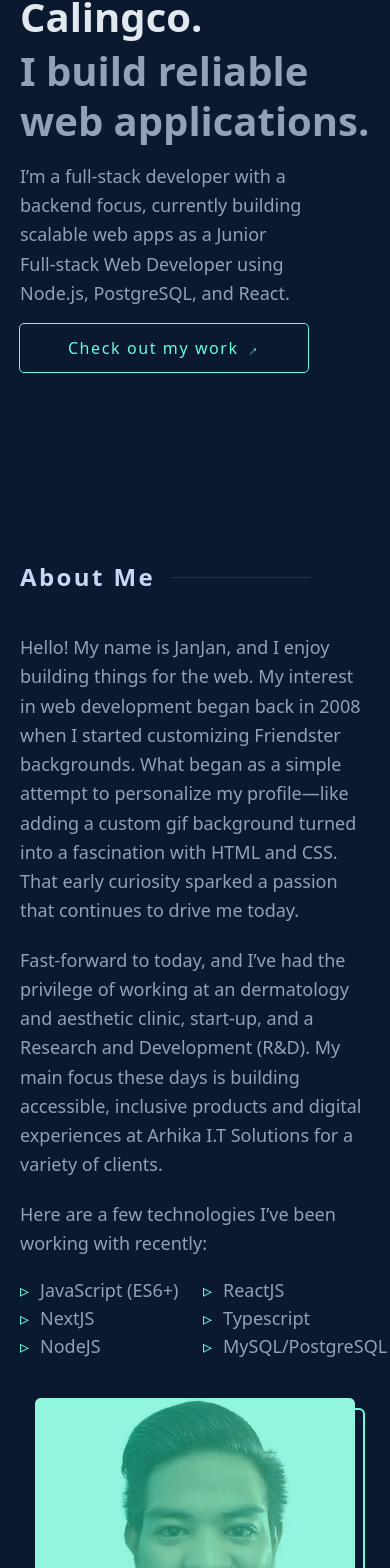
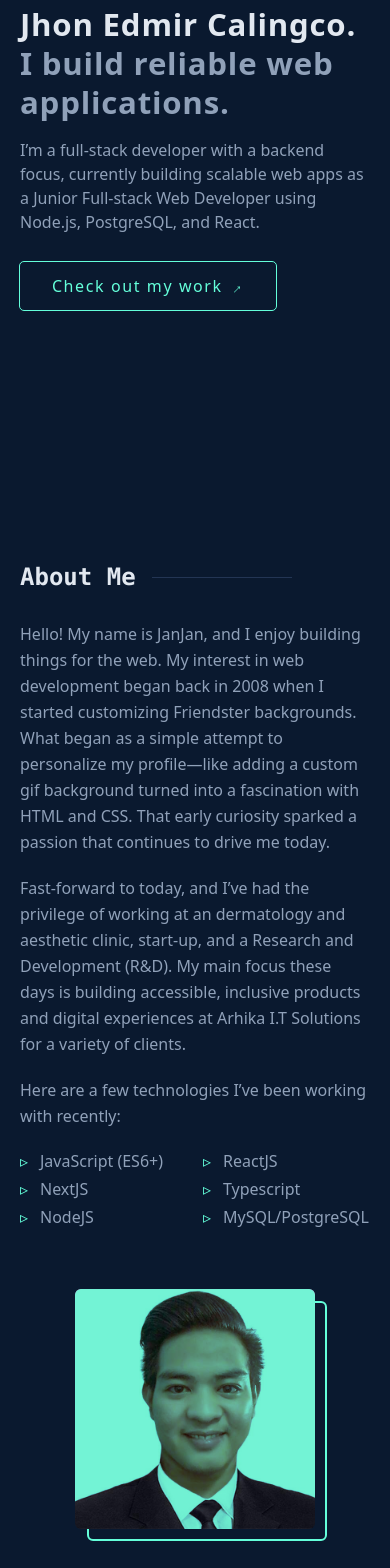
Before and after one commit to Calingcooo/my-portfolio-v2, a Next.js app: page / in a window 390 px wide. Shown: the part 323-1891 px from the top of the page. Built offline with nearby package versions, Linux system fonts and the light colour scheme.

Commit message:
Fixed responsive

```diff
--- a/src/app/components/CareerHighlights/CareerContent.tsx
+++ b/src/app/components/CareerHighlights/CareerContent.tsx
@@ -8,7 +8,7 @@ interface CareerContentProps {
 
 const CareerContent = ({ career }: CareerContentProps) => {
   return (
-    <div className="mt-5 md:mt-0 md:ml-10 md:px-2 py-1 min-h-[500px] w-full">
+    <div className="mt-5 md:mt-0 md:ml-3 md:px-2 min-h-[500px] w-full">
       <motion.div
         initial={{ opacity: 0 }}
         animate={{ opacity: 2 }}
@@ -16,16 +16,16 @@ const CareerContent = ({ career }: CareerContentProps) => {
         key={career.id}
       >
         <h2 className="mb-1">
-          <span className="text-[#ccd6f6] text-2xl font-bold ">{career.role}</span>
+          <span className="text-[#ccd6f6] text-xl font-bold ">{career.role}</span>
         </h2>
-        <p className="text-sm text-slate-400 mb-6">{career.period}</p>
+        <p className="text-xs text-slate-400 mb-6">{career.period}</p>
 
         <ul>
           {career.responsibilities.map((item, index) => (
             <li
               key={index}
-              className="relative text-md leading-6 mb-2 pl-5 text-slate-400 before:content-['▹'] before:absolute before:left-0
-                before:text-[#64ffda] text-balance"
+              className="relative text-xs leading-6 mb-2 pl-5 text-slate-400 before:content-['▹'] before:absolute before:left-0
+                before:text-[#64ffda] text-wrap"
             >
               {item}
             </li>
--- a/src/app/components/Header.tsx
+++ b/src/app/components/Header.tsx
@@ -33,7 +33,7 @@ const Header = () => {
 
   return (
     <div
-      className={`fixed top-0 left-0 h-20 z-50 w-full flex justify-between items-center px-5 py-2
+      className={`fixed top-0 left-0 h-24 z-50 w-full flex justify-between items-center px-5 lg:px-16
       ${
         isScrolled
           ? "backdrop-blur-[10px] dark:bg-[#0a192f]/80 bg-[#f4f4f4b3]"
--- a/src/app/components/Navigation/MobileNav.tsx
+++ b/src/app/components/Navigation/MobileNav.tsx
@@ -43,7 +43,7 @@ const MobileNav = ({ navItems }: MobileNavProps) => {
 
       {isOpen && (
         <div
-          className="fixed min-h-svh w-full inset-0 bg-[#112240]/50 z-40"
+          className="fixed min-h-svh w-full inset-0 bg-black/80 z-40"
           onClick={() => setIsOpen(false)}
           aria-hidden="true"
         ></div>
--- a/src/app/components/SectionHeader.tsx
+++ b/src/app/components/SectionHeader.tsx
@@ -6,8 +6,8 @@ interface SectionHeaderProps {
 
 const SectionHeader = ({ title }: SectionHeaderProps) => {
   return (
-    <div className="flex items-center gap-4 mb-10">
-      <h1 className="whitespace-nowrap text-[#ccd6f6] text-2xl md:text-3xl tracking-widest font-bold capitalize">
+    <div className="flex items-center gap-4 mb-7 lg:mb-9">
+      <h1 className="whitespace-nowrap font-mono text-slate-200 text-2xl font-bold capitalize">
         { title }
       </h1>
       <div className="w-[40%] h-px bg-[#233554]" />
--- a/src/app/components/sections/About.tsx
+++ b/src/app/components/sections/About.tsx
@@ -15,11 +15,11 @@ const About = () => {
 
   return (
     <section id="about" className="flex flex-col justify-center text-white w-full min-h-svh">
-      <div className="md:py-10 lg:mx-40 lg:py-20">
+      <div className="md:py-10 lg:py-20 lg:mx-5 xl:mx-10">
         <SectionHeader title="About me" />
-        <div className="flex flex-col md:flex-row gap-10 md:gap-5 justify-between">
-          <div className="lg:w-1/2">
-            <p className="leading-relaxed text-lg text-slate-400 mb-5 text-balance">
+        <div className="flex flex-col lg:flex-row justify-between">
+          <div className="w-full lg:w-[60%]">
+            <p className="leading-relaxed text-md text-slate-400 mb-5 text-wrap xl:text-lg">
               Hello! My name is JanJan, and I enjoy building things for the web.
               My interest in web development began back in 2008 when I started
               customizing Friendster backgrounds. What began as a simple attempt
@@ -27,35 +27,35 @@ const About = () => {
               turned into a fascination with HTML and CSS. That early curiosity
               sparked a passion that continues to drive me today.
             </p>
-            <p className="leading-relaxed text-lg text-slate-400 mb-5 text-balance">
+            <p className="leading-relaxed text-md text-slate-400 mb-5 text-wrap xl:text-lg">
               Fast-forward to today, and I’ve had the privilege of working at an
               dermatology and aesthetic clinic, start-up, and a Research and
               Development (R&D). My main focus these days is building
               accessible, inclusive products and digital experiences at Arhika
               I.T Solutions for a variety of clients.
             </p>
-            <p className="leading-relaxed text-lg text-slate-400 mb-5">
+            <p className="leading-relaxed text-md text-slate-400 mb-5 xl:text-lg">
               Here are a few technologies I’ve been working with recently:
             </p>
             <ul className="grid grid-cols-2 gap-y-1 gap-x-4">
               {technologies.map((tech, i) => (
                 <li
                   key={i}
-                  className="text-lg relative leading-6 pl-5 text-slate-400 before:content-['▹'] before:absolute before:left-0 before:text-[#64ffda]"
+                  className="text-md relative leading-6 pl-5 text-slate-400 before:content-['▹'] before:absolute before:left-0 before:text-[#64ffda] xl:text-lg"
                 >
                   {tech}
                 </li>
               ))}
             </ul>
           </div>
-          <div className="flex md:items-start lg:items-start justify-center w-full md:w-1/2">
-            <div className="w-80 md:w-70 lg:w-80 relative group">
+          <div className="w-full flex items-center justify-center lg:w-[40%] lg:items-start mt-15 lg:mt-0">
+            <div className="w-60 relative group xl:w-80">
               {/* Overlay (moves with image, opacity fades on hover) */}
               <div
-                className="absolute inset-0 rounded-md bg-[#27ecbe] opacity-50
+                className="absolute inset-0 rounded-md bg-[#27ecbe] opacity-65
                 group-hover:opacity-0 group-hover:-translate-2
                 transition-all duration-300 ease-[cubic-bezier(0.4, 0, 0.2, 1)]
-                z-20"
+                z-20 mix-blend-darken"
               />
 
               {/* Image (moves up on hover) */}
@@ -70,7 +70,7 @@ const About = () => {
 
               {/* Border (moves down on hover) */}
               <div
-                className="absolute -bottom-2.5 -right-2.5 w-full h-full rounded-md
+                className="absolute -bottom-3 -right-3 w-full h-full rounded-md
                 border-2 border-[#64ffda] transition-transform duration-300
                 group-hover:translate-1.5 z-0"
                 aria-hidden="true"
--- a/src/app/components/sections/Career.tsx
+++ b/src/app/components/sections/Career.tsx
@@ -4,10 +4,12 @@ import CareerNav from "../CareerHighlights/CareerNav";
 
 const Career = () => {
   return (
-    <div id="career-highlights" className="flex flex-col justify-center min-h-svh lg:py-20 lg:px-60 w-full">
-      <SectionHeader title="Where I've Worked"/>
-      <CareerNav />
-    </div>
+    <section id="career-highlights" className="w-full flex flex-col items-center justify-center min-h-svh py-20 lg:px-30">
+      <div className="min-w-full flex flex-col justify-center">
+        <SectionHeader title="Where I've Worked" />
+        <CareerNav />
+      </div>
+    </section>
   );
 };
 
--- a/src/app/components/sections/Hero.tsx
+++ b/src/app/components/sections/Hero.tsx
@@ -3,17 +3,17 @@ import React from 'react'
 const Hero = () => {
   return (
     <section className="flex items-center text-white min-w-full min-h-svh">
-      <div className="flex flex-col justify-center w-full h-full lg:mx-40">
-        <h1 className="text-[#64ffda] text-sm md:text-base font-semibold tracking-widest mb-4">
+      <div className="flex flex-col justify-center w-full h-full lg:mx-5 xl:mx-10">
+        <h1 className="text-[#64ffda] text-sm md:text-base font-semibold tracking-widest mb-4 md:mb-10">
           Hi, my name is
         </h1>
-        <h2 className="text-[clamp(40px,8vw,80px)] text-slate-200 font-black md:text-4xl lg:text-6xl leading-tight">
+        <h2 className="text-[clamp(30px,8vw,80px)] text-slate-200 font-black md:text-4xl xl:text-6xl leading-tight tracking-wide">
           Jhon Edmir Calingco.
         </h2>
-        <h2 className="text-[clamp(40px,8vw,80px)] text-slate-400 font-black md:text-3xl lg:text-5xl leading-tight mt-1">
+        <h2 className="text-[clamp(30px,8vw,80px)] text-slate-400 font-black md:text-4xl xl:text-6xl leading-tight tracking-wide">
           I build reliable web applications.
         </h2>
-        <p className="text-slate-400 mt-4 lg:mt-6 max-w-[700px] leading-relaxed text-lg md:text-lg text-balance">
+        <p className="text-slate-400 mt-4 lg:mt-10 max-w-[700px] text-md md:text-lg">
           I’m a full-stack developer with a backend focus, currently building scalable web apps as a Junior Full-stack Web Developer using Node.js, PostgreSQL, and React.
         </p>
         <button
@@ -23,7 +23,7 @@ const Hero = () => {
               behavior: "smooth",
             });
           }}
-          className="font-sans outline-[#64ffda] max-w-2xs outline-1 font-light max-wd-sm mt-4 lg:mt-6 tracking-widest rounded-sm px-5 py-3 cursor-pointer text-[#f4f4f4] dark:text-[#64ffda] bg-[#0f0f0f] dark:bg-transparent hover:-translate-1.5 hover:shadow-[5px_5px_0_0_#64ffda] transition-all duration-300 ease-in-out"
+          className="font-sans outline-[#64ffda] max-w-64 outline-1 font-light mt-7 lg:mt-10 tracking-widest rounded-sm px-5 py-3 cursor-pointer text-[#f4f4f4] dark:text-[#64ffda] bg-[#0f0f0f] dark:bg-transparent hover:-translate-1.5 hover:shadow-[5px_5px_0_0_#64ffda] transition-all duration-300 ease-in-out"
         >
           Check out my work
           {" "}
--- a/src/app/components/sections/Project.tsx
+++ b/src/app/components/sections/Project.tsx
@@ -5,8 +5,8 @@ import FeaturedProjectCard from "../ProjectHighlights/FeaturedProjectCard";
 
 const Project = () => {
   return (
-    <section id="project-highlights" className="text-white w-full">
-      <div className="lg:mx-40 md:py-20">
+    <section id="project-highlights" className="w-full">
+      <div className="mx-0 xl:mx-10 md:py-20">
         <SectionHeader title="Some Things I’ve Built" />
         <div className="flex flex-col">
           {projectData.map((proj, i) => (
--- a/src/app/page.tsx
+++ b/src/app/page.tsx
@@ -28,9 +28,9 @@ export default function Home() {
   }
 
   return (
-    <div className="min-h-svh mx-5 md:mx-10 md:px-10 lg:mx-40 lg:px-40 relative">
+    <div className="min-h-svh mx-5 relative md:mx-10 md:px-10 lg:mx-15 lg:px-15 xl:mx-80 xl:px-40">
       <Header />
-      <main className="flex flex-col justify-center items-center h-full mt-10 lg:mt-0">
+      <main className="flex flex-col justify-center items-center h-full mt-10">
         <Social />
         <Email />
         <Hero />
@@ -40,7 +40,6 @@ export default function Home() {
         <Contact />
         <Footer />
       </main>
-
     </div>
   );
 }
```
Also changed, not shown: src/app/components/CareerHighlights/CareerNav.tsx (+3 -6 lines), src/app/components/sections/Contact.tsx (+6 -6 lines).
